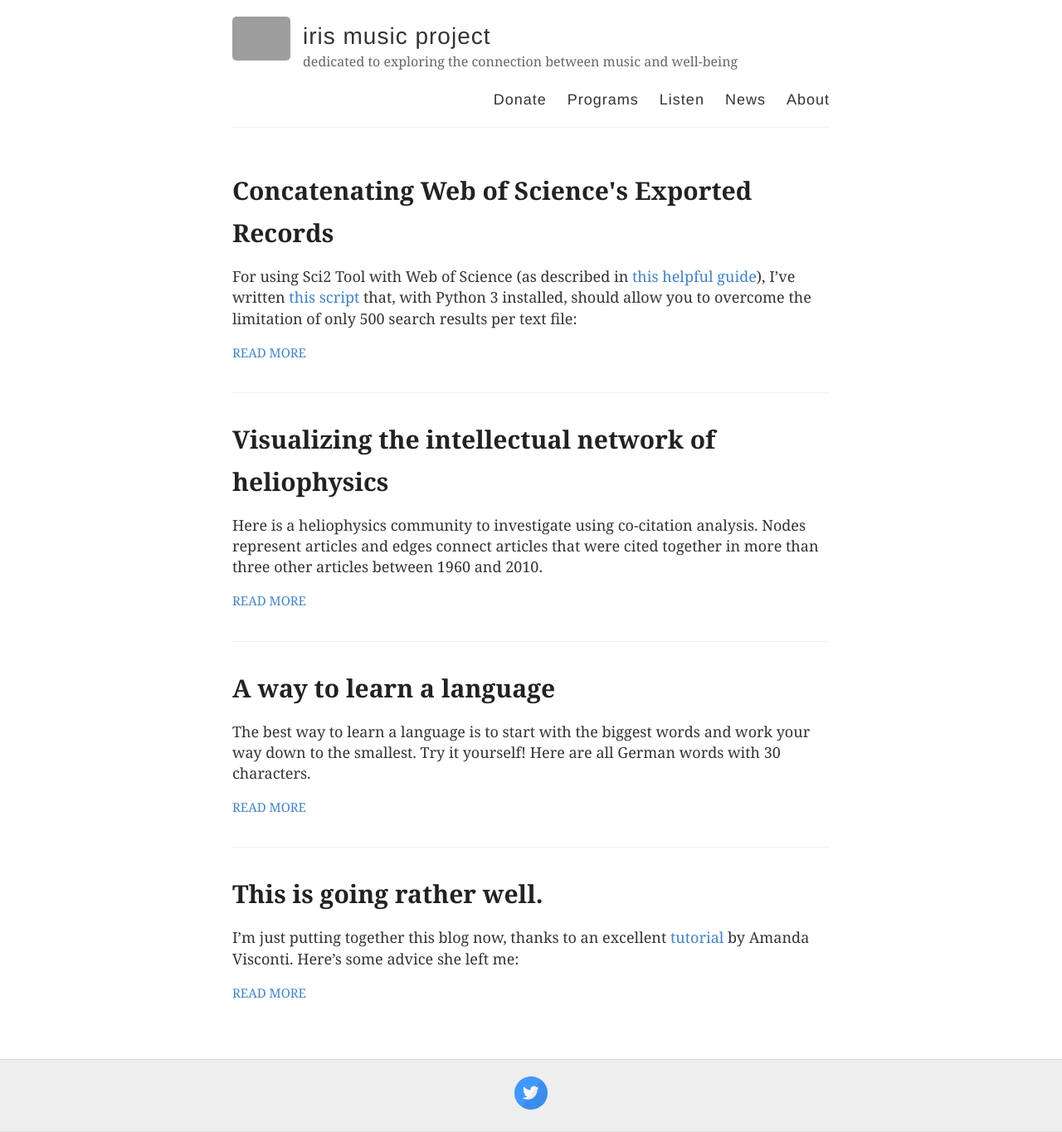
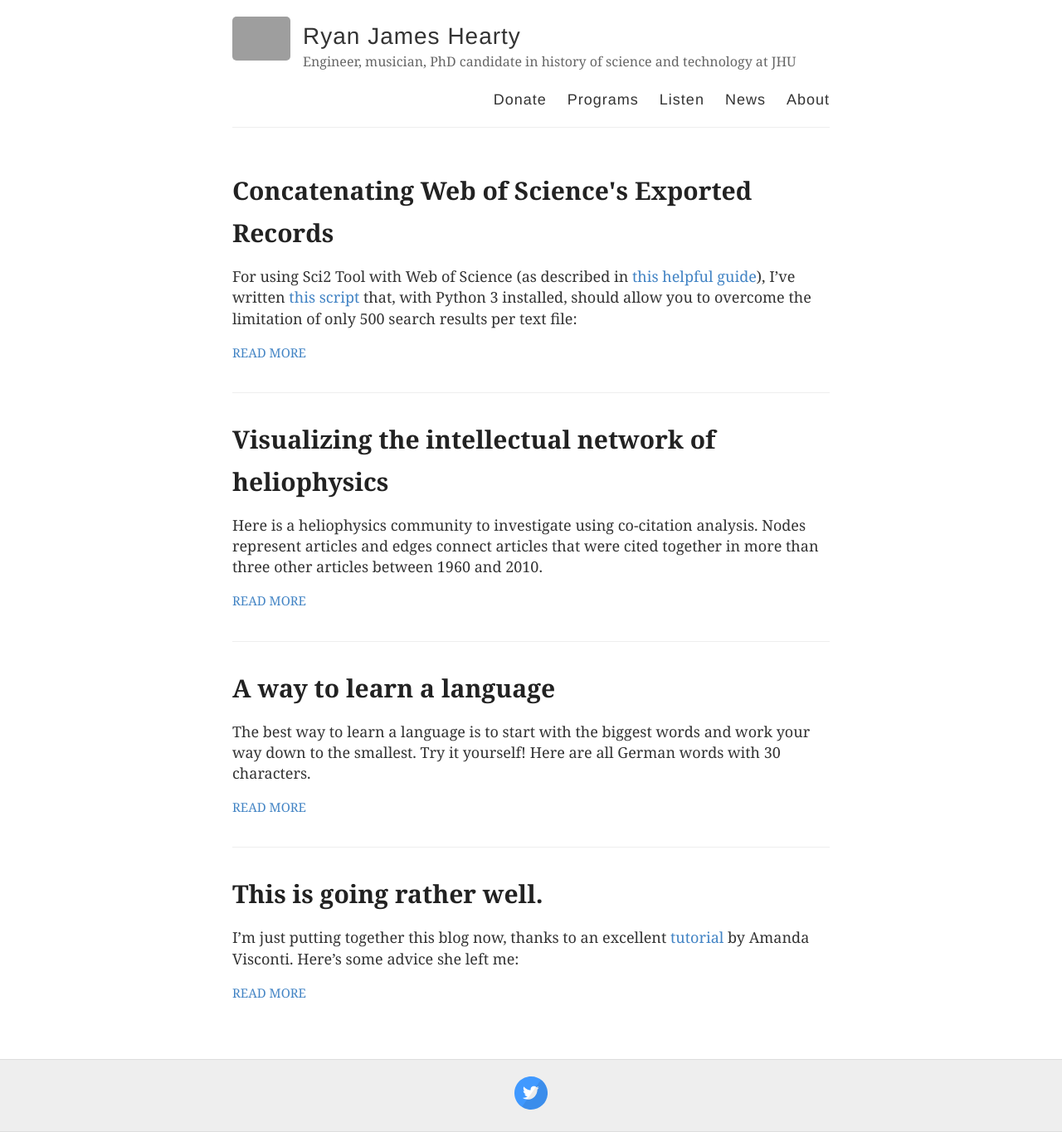
Before and after one commit to rhearty1/rhearty1.github.io, a Jekyll site: the page built from index.html, in a window 1280 px wide. Shown: the whole page at 83% size. Built offline with Jekyll 4.4.1, drawn with Linux system fonts in a browser that asks for light colours; grey boxes are pictures that could not be loaded.

Commit message:
Update _config.yml

```diff
--- a/_config.yml
+++ b/_config.yml
@@ -3,10 +3,10 @@
 #
 
 # Name of your site (displayed in the header)
-name: iris music project
+name: Ryan James Hearty
 
 # Short bio or description (displayed in the header)
-description: dedicated to exploring the connection between music and well-being
+description: Engineer, musician, PhD candidate in history of science and technology at JHU
 
 # URL of your avatar or profile pic (you could use your GitHub profile pic)
 avatar: https://raw.githubusercontent.com/rhearty1/rhearty1.github.io/master/assets/ryan-logo.jpg
```
